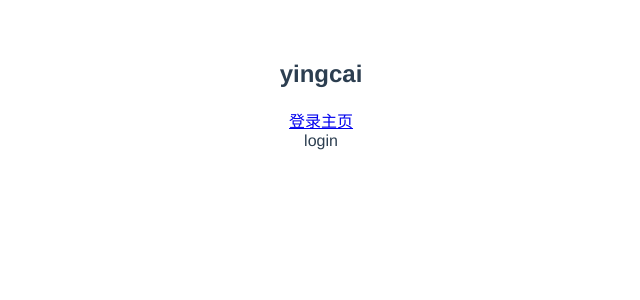
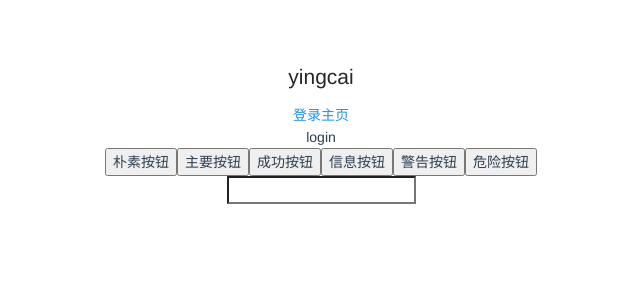
Before and after one commit to star0well/vue3-ts, a Vue app: page /#/login in a window 1280 px wide. Shown: the top 300 px of the page, without its empty margins (319-959 px from the left). Built offline with nearby package versions, Linux system fonts and the light colour scheme.

Commit message:
feat(elmemt-plus): element example

```diff
--- a/babel.config.js
+++ b/babel.config.js
@@ -1,3 +1,14 @@
 module.exports = {
+	plugins: [
+		[
+			"import",
+			{
+				libraryName: "element-plus",
+				customStyleName: (name) => {
+					return `element-plus/lib/theme-chalk/${name}.css`;
+				}
+			}
+		]
+	],
 	presets: ["@vue/cli-plugin-babel/preset"]
 };
--- a/package.json
+++ b/package.json
@@ -12,6 +12,7 @@
 	},
 	"dependencies": {
 		"core-js": "^3.6.5",
+		"element-plus": "^1.0.2-beta.65",
 		"vue": "^3.0.0",
 		"vue-router": "^4.0.10",
 		"vuex": "^4.0.2"
@@ -28,6 +29,7 @@
 		"@vue/compiler-sfc": "^3.0.0",
 		"@vue/eslint-config-prettier": "^6.0.0",
 		"@vue/eslint-config-typescript": "^7.0.0",
+		"babel-plugin-import": "^1.13.3",
 		"commitizen": "^4.2.4",
 		"cz-conventional-changelog": "^3.3.0",
 		"eslint": "^6.7.2",
--- a/src/App.vue
+++ b/src/App.vue
@@ -1,9 +1,17 @@
 <template>
-	<div class="app">
+	<div>
 		<h2>{{ $store.state.name }}</h2>
 		<router-link to="/login">登录</router-link>
 		<router-link to="/main">主页</router-link>
 		<router-view></router-view>
+
+		<el-button plain>朴素按钮</el-button>
+		<el-button type="primary" plain>主要按钮</el-button>
+		<el-button type="success" plain>成功按钮</el-button>
+		<el-button type="info" plain>信息按钮</el-button>
+		<el-button type="warning" plain>警告按钮</el-button>
+		<el-button type="danger" plain>危险按钮</el-button>
+		<el-input>输入框</el-input>
 	</div>
 </template>
 
@@ -12,9 +20,6 @@ import { defineComponent } from "vue";
 export default defineComponent({
 	name: "App"
 });
-console.log("你好啊");
-
-console.log("houohoh");
 </script>
 
 <style lang="less">
--- /dev/null
+++ b/src/global/index.ts
@@ -0,0 +1,6 @@
+import { App } from "vue";
+import { registerElment } from "./register-element";
+
+export function registterApp(app: App): void {
+	registerElment(app);
+}
--- /dev/null
+++ b/src/global/register-element.ts
@@ -0,0 +1,15 @@
+import { App } from "vue";
+import "element-plus/lib/theme-chalk/base.css";
+import {
+	ElButton,
+	ElInput,
+	ElAside,
+	ElAlert,
+	ElAutocomplete
+} from "element-plus";
+const components = [ElButton, ElInput, ElAside, ElAlert, ElAutocomplete];
+export function registerElment(app: App): void {
+	for (const component of components) {
+		app.component(component.name, component);
+	}
+}
--- a/src/main.ts
+++ b/src/main.ts
@@ -1,10 +1,11 @@
 import { createApp } from "vue";
-
+import { registterApp } from "./global";
 import App from "./App.vue";
 import router from "./router";
 import store from "./store";
 
 const app = createApp(App);
+registterApp(app);
 app.use(router);
 app.use(store);
 app.mount("#app");
--- a/src/router/index.ts
+++ b/src/router/index.ts
@@ -6,6 +6,7 @@ const routes: RouteRecordRaw[] = [
 		path: "/",
 		redirect: "/login"
 	},
+
 	{
 		path: "/login",
 		component: () => import("@/views/login/login.vue")
```
Also changed, not shown: 1 other file (tests, documents, lock files or other folders).
